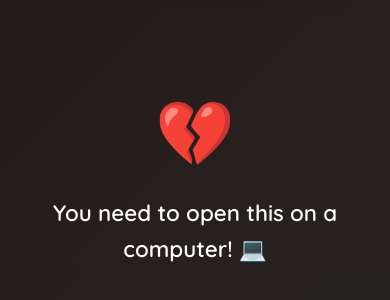
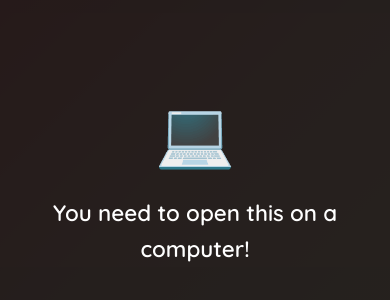
Before and after one commit to mattcoleanderson/will-you-be-my-valentine, a React (Vite) app: page / in a window 390 px wide. Shown: the part 242-542 px from the top of the page. Built offline with nearby package versions, Linux system fonts and the light colour scheme.

Commit message:
change text shown when opening on mobile

```diff
--- a/src/components/MobileBlocker.jsx
+++ b/src/components/MobileBlocker.jsx
@@ -4,7 +4,7 @@ export default function MobileBlocker() {
   return (
     <div className="mobile-blocker">
       <div className="mobile-blocker-content">
-        <span className="mobile-blocker-emoji">💔</span>
+        <span className="mobile-blocker-emoji">💻</span>
         <p className="mobile-blocker-text">{MOBILE_WARNING}</p>
       </div>
     </div>
--- a/src/constants.js
+++ b/src/constants.js
@@ -3,6 +3,6 @@ export const YES_TEXT = "Yes! 💖";
 export const NO_TEXT = "No 💔";
 export const CELEBRATION_CAPTION = "I can't believe you said yes!!! 😍";
 export const COUPLE_PHOTO_PATH = "/couple-photo.jpeg";
-export const MOBILE_WARNING = "You need to open this on a computer! 💻";
+export const MOBILE_WARNING = "You need to open this on a computer!";
 export const CELEBRATION_SONG_PATH = "/celebration-song.mp3";
 export const MOBILE_BREAKPOINT = 768;
```
